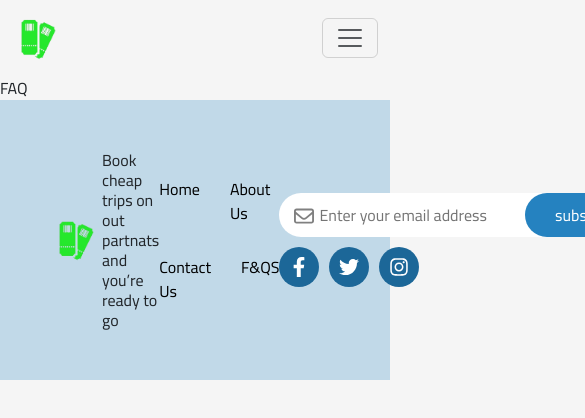
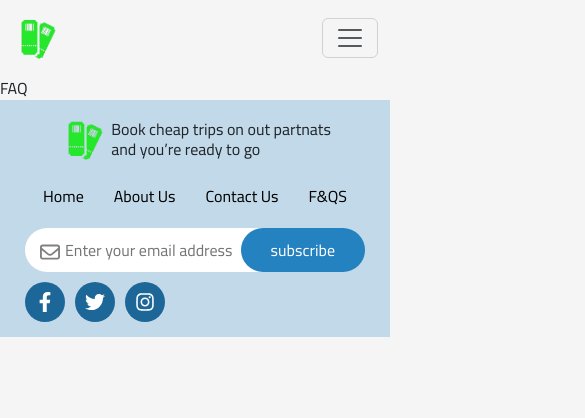
Before and after one commit to Mohamed-Ahmed10/Ticket_Route_final, a React (Vite) app: page /faq in a window 390 px wide. Shown: the top 418 px of the page, 585 px wide, since content can reach past the window. Built offline with nearby package versions, Linux system fonts and the light colour scheme.

Commit message:
finishing responsive footer

```diff
--- a/src/components/Statistics.jsx
+++ b/src/components/Statistics.jsx
@@ -2,7 +2,7 @@
 
 const Statistics = () => {
     return (
-        <div className="stats_container">
+        <div className="stats_container mt-3">
             <div className="stats_box">
                 <h3>
                     951<span>K+</span>
--- a/src/index.css
+++ b/src/index.css
@@ -1,7 +1,7 @@
 @import url('https://fonts.googleapis.com/css2?family=Cairo:wght@200;300;400;500;600;700;800;900;1000&display=swap');
 
 body {
-    background: #F5F5F5 !important;
+  background: #f5f5f5 !important;
   font-family: 'Cairo', sans-serif !important;
 }
 
@@ -123,7 +123,7 @@ input {
 /* booking form */
 
 .tabs {
-    font-size: .8rem;
+  font-size: 0.8rem;
 }
 
 .tap_buttons_container {
@@ -139,11 +139,11 @@ input {
   padding: 10px 25px;
 }
 
-.tap_buttons_container> :first-child {
+.tap_buttons_container > :first-child {
   border-top-left-radius: 10px;
 }
 
-.tap_buttons_container> :last-child {
+.tap_buttons_container > :last-child {
   border-top-right-radius: 10px;
 }
 
@@ -159,11 +159,11 @@ button.active_button {
   background-color: #fff;
   max-width: 700px;
   padding: 20px;
-    border-radius: 0px 15px 15px 15px
+  border-radius: 0px 15px 15px 15px;
 }
 
-.rtl .booking_box{
-    border-radius: 15px 0 15px 15px
+.rtl .booking_box {
+  border-radius: 15px 0 15px 15px;
 }
 .inputs_block {
   padding: 20px;
@@ -191,7 +191,7 @@ button.active_button {
 .inputs_block input {
   border: none;
   background-color: transparent;
-    color: #C1C1C1
+  color: #c1c1c1;
 }
 
 .booking_inputs {
@@ -364,3 +364,32 @@ button.active_button {
   -ms-border-radius: 50%;
   -o-border-radius: 50%;
 }
+
+@media (max-width: 991px) {
+  #footer {
+    flex-wrap: wrap;
+    flex-direction: column;
+    align-items: center;
+    padding: 40px;
+  }
+  .footer_logo {
+    /* align-self: flex-start; */
+  }
+  .footer_socials {
+    /* align-self: flex-start; */
+  }
+  .footer_nav {
+    align-self: center;
+    flex-direction: row;
+    padding: 20px 0;
+  }
+}
+
+@media (max-width: 767px) {
+  #footer {
+    padding: 15px;
+  }
+  .footer_socials input {
+    width: 320px;
+  }
+}
```
Lines whose indentation alone changed are shown as unchanged.
